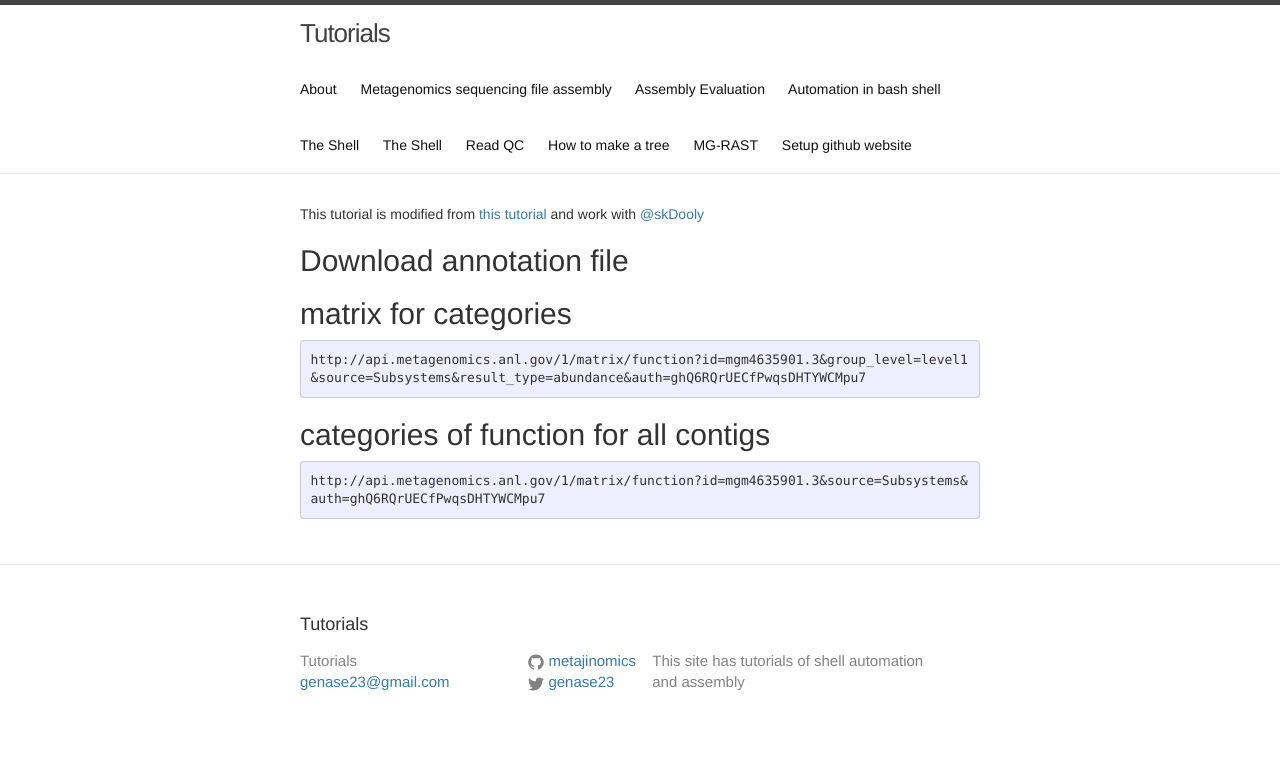
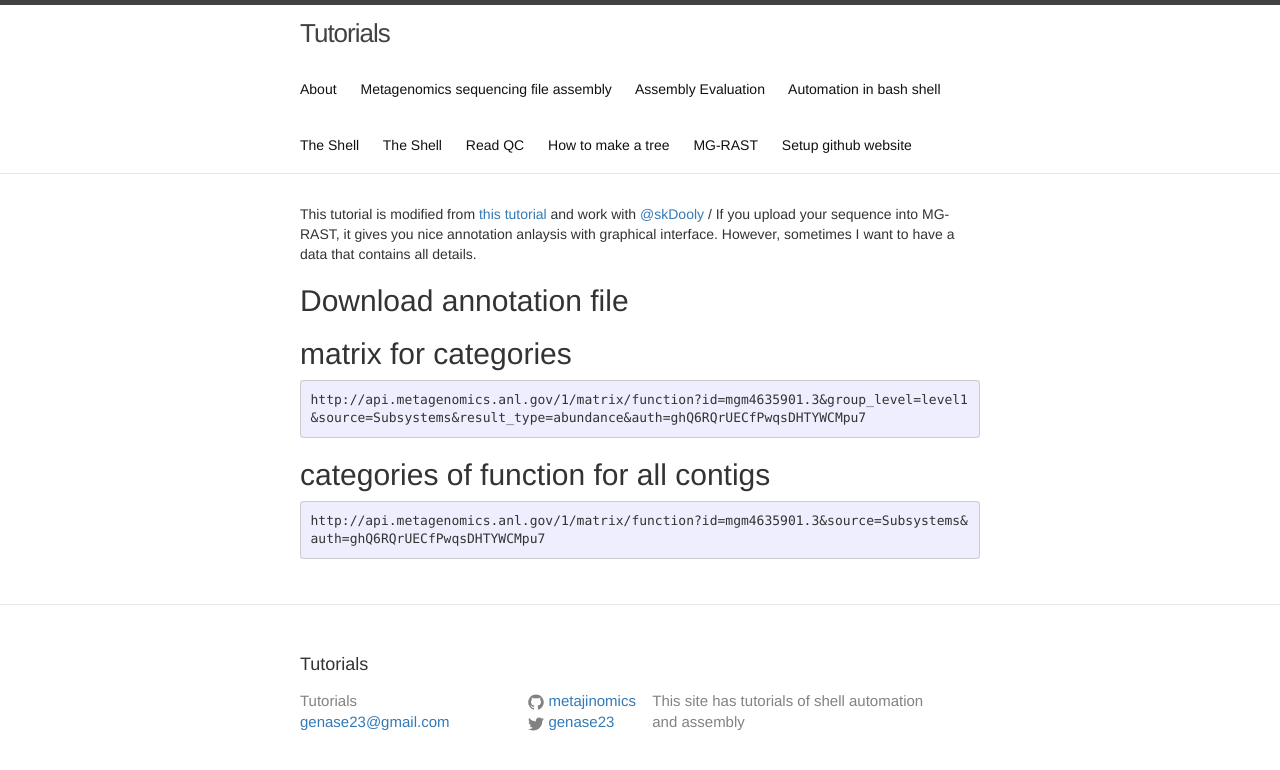
Before and after one commit to metajinomics/tutorials_en, a Jekyll site: the page built from novice/mg_rast.markdown, in a window 1280 px wide. Shown: the top 770 px of the page. Built offline with Jekyll 4.4.1, drawn with Linux system fonts in a browser that asks for light colours.

Commit message:
Update mg_rast.markdown

```diff
--- a/novice/mg_rast.markdown
+++ b/novice/mg_rast.markdown
@@ -5,7 +5,8 @@ date:   2016-6-8 07:48:12 -0600
 categories: Bioinformatics
 ---
 
-This tutorial is modified from [this tutorial](http://adina-howe.readthedocs.io/en/latest/mgrast/index.html) and work with [@skDooly](https://github.com/skDooley)
+This tutorial is modified from [this tutorial](http://adina-howe.readthedocs.io/en/latest/mgrast/index.html) and work with [@skDooly](https://github.com/skDooley) /
+If you upload your sequence into MG-RAST, it gives you nice annotation anlaysis with graphical interface. However, sometimes I want to have a data that contains all details.
 
 ## Download annotation file
 
```
